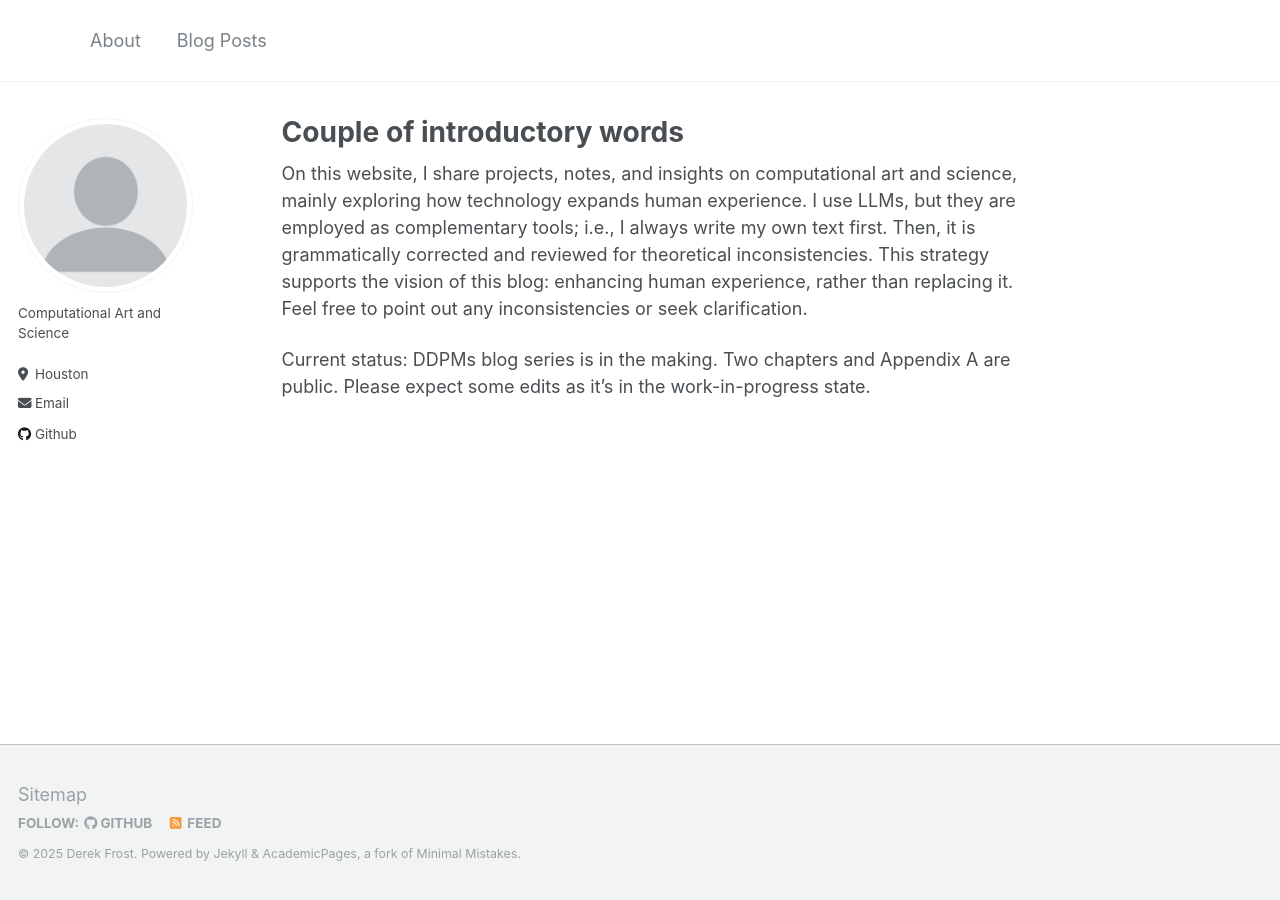
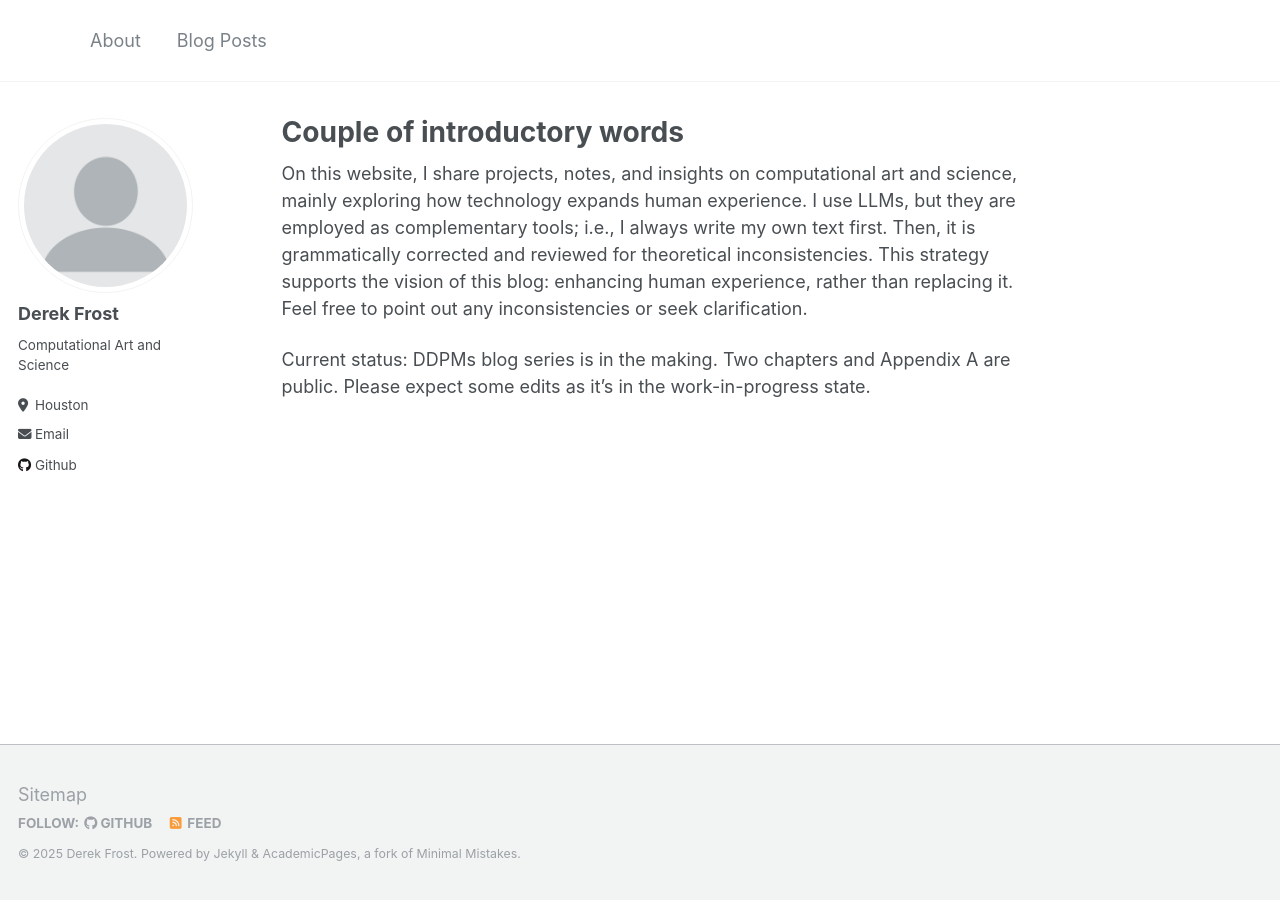
Before and after one commit to derfrost1861/derfrost1861.github.io, a Jekyll site: the page built from _pages/about.md, in a window 1280 px wide. Built offline with Jekyll 4.4.1, drawn with Linux system fonts in a browser that asks for light colours.

Commit message:
df change sidebar name; academicpages tabs become a hamburger menu

```diff
--- a/_config.yml
+++ b/_config.yml
@@ -22,7 +22,7 @@ repository               : "derfrost1861/derfrost1861.github.io"
 author:
   # Biographic information
   avatar           : "profile.png"
-  #name             : "Your Sidebar Name"
+  name             : "Derek Frost"
   #pronouns         : # example: "she/her"
   bio              : "Computational Art and Science"
   location         : "Houston"
```
